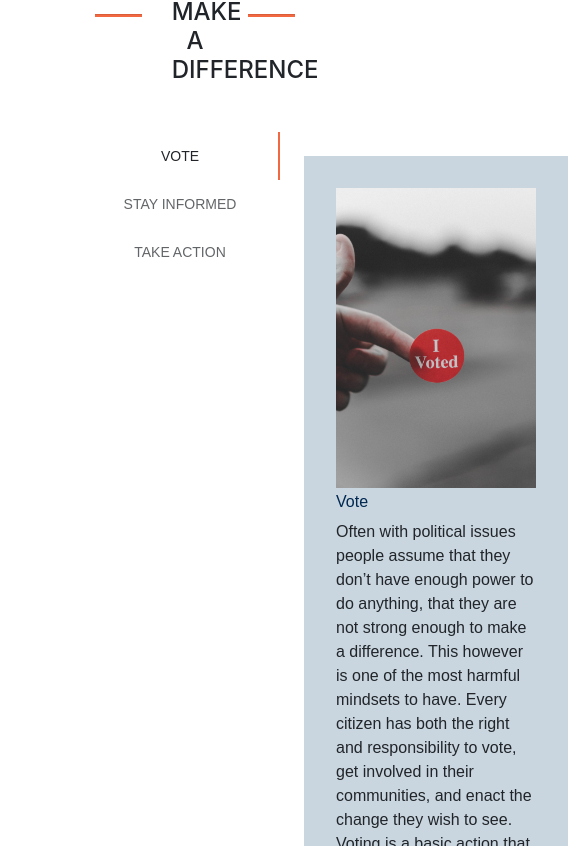
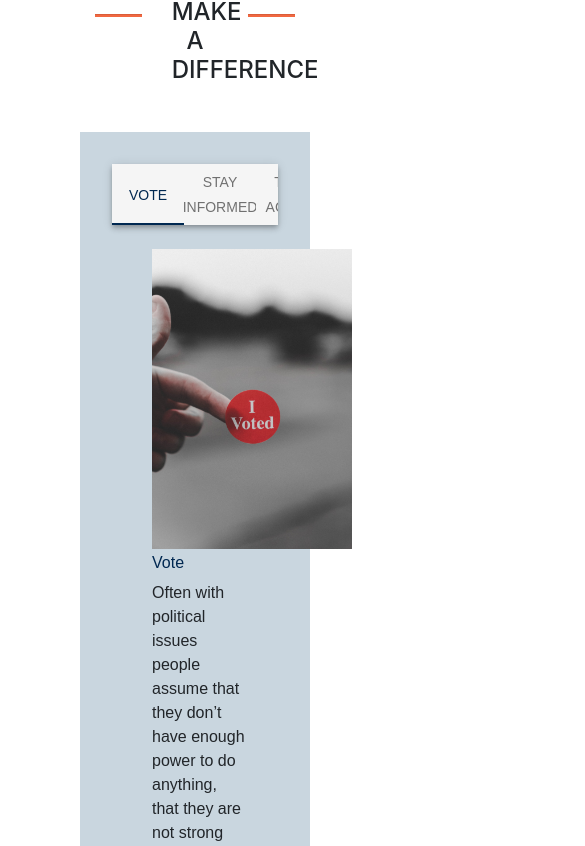
Before and after one commit to JhongHawan/CastAway, a React (Create React App) app in the folder frontend/: page / in a window 390 px wide. Shown: the part 678-1524 px from the top of the page, 585 px wide, since content can reach past the window. Built offline with nearby package versions, Linux system fonts and the light colour scheme; a web font is replaced by a local one.

Commit message:
mobile tabs for make a difference

```diff
--- a/frontend/src/components/CallToAction.js
+++ b/frontend/src/components/CallToAction.js
@@ -3,12 +3,35 @@ import React from 'react';
 import PropTypes from 'prop-types';
 // import Tabs from '@material-ui/core/Tabs';
 // import Tab from '@material-ui/core/Tab';
-import { Container, Box, Tabs, Tab, Typography } from '@material-ui/core';
+import { Container, Box, Tabs, Tab, Typography, AppBar, Grid } from '@material-ui/core';
 // import { useStyles } from './Theme';
 import { useStyles } from './Styles';
 
+import TabAction from './TabAction';
 
-import TabAction from './TabAction';
+import Hidden from '@material-ui/core/Hidden';
+
+import { useTheme } from '@material-ui/core';
+
+import { Col, Row } from 'react-bootstrap';
+
+
+// This function returns tabs for big screens
+function VerticalTab() {
+    const classes = useStyles();
+
+    const [value, setValue] = React.useState(0);
+
+    const handleChange = (event, newValue) => {
+        setValue(newValue);
+    }
+
+    function a11yProps(index) {
+        return {
+            id: `vertical-tab-${index}`,
+            'aria-controls': `vertical-tabpanel-${index}`,
+        };
+    }
 
     function TabPanel(props) {
         const { children, value, index, ...other } = props;
@@ -33,30 +56,12 @@ TabPanel.propTypes = {
         value: PropTypes.any.isRequired,
     };
 
-function a11yProps(index) {
-    return {
-        id: `vertical-tab-${index}`,
-        'aria-controls': `vertical-tabpanel-${index}`,
-    };
-}
-
-
-function CallToAction() {
-    const classes = useStyles();
-
-    const [value, setValue] = React.useState(0);
-
-    const handleChange = (event, newValue) => {
-        setValue(newValue);
-    };
 
     return (
-        <Container disableGutters>
-
-            <div className={classes.tabWrapper}>
+        <Container className={classes.tabWrapper}>
             <Tabs
                 orientation="vertical"
-                    variant="scrollable"
+                variant="fullWidth"
                 value={value}
                 onChange={handleChange}
                 aria-label="Vert Tabs"
@@ -66,21 +71,18 @@ function CallToAction() {
                 <Tab label="Stay Informed" {...a11yProps(1)} />
                 <Tab label="Take Action" {...a11yProps(2)} />
             </Tabs>
-
             <TabPanel value={value} index={0}>
                 <TabAction
                     caption="Vote"
                     img="./vote.jpg"
-                        description="Often with political issues people assume that they don’t have enough power to do anything, that they are not strong enough to make a difference. This however is one of the most harmful mindsets to have. Every citizen has both the right and responsibility to vote, get involved in their communities, and enact the change they wish to see. Voting is a basic action that allows every individual in the United States to express their personal opinion on issues they consider important to them.
-                    "
+                    description="Often with political issues people assume that they don’t have enough power to do anything, that they are not strong enough to make a difference. This however is one of the most harmful mindsets to have. Every citizen has both the right and responsibility to vote, get involved in their communities, and enact the change they wish to see. Voting is a basic action that allows every individual in the United States to express their personal opinion on issues they consider important to them."
                 />
             </TabPanel>
             <TabPanel value={value} index={1}>
                 <TabAction
                     caption="Stay Informed"
                     img="./informed.jpg"
-                        description="It doesn’t just end there. There are many more ways beyond just voting to get your voice heard. It is important to know what is going on in your community and ultimately your country. Staying up to date with news and policies allows for informed opinions that have more impact. On the other side of things, misinformation and fake news are both extremely dangerous and harmful when it comes to politics, society, and the ability for the public to make knowledgeable decisions.
-                "
+                    description="It doesn’t just end there. There are many more ways beyond just voting to get your voice heard. It is important to know what is going on in your community and ultimately your country. Staying up to date with news and policies allows for informed opinions that have more impact. On the other side of things, misinformation and fake news are both extremely dangerous and harmful when it comes to politics, society, and the ability for the public to make knowledgeable decisions. "
                 />
             </TabPanel>
             <TabPanel value={value} index={2}>
@@ -88,12 +90,158 @@ function CallToAction() {
                     caption="Take Action"
                     img="./call.jpg"
                     description="Individuals can also make a lot of impact by writing letters to public officials about issues that are important to them. Your congressmen all represent you, your voice. Shedding light on important topics and letting your representatives know ignites a conversation with endless possibilities.
-                It is your chance to make a change. No action is too small. It is time to stand up and fight for what is right, and give a platform to those who haven’t had access to it in the past.
-                "
+                    It is your chance to make a change. No action is too small. It is time to stand up and fight for what is right, and give a platform to those who haven’t had access to it in the past."
                 />
             </TabPanel>
+        </Container>
+    );
+}
 
+
+function MobileTabs() {
+    const classes = useStyles();
+
+    const theme = useTheme();
+    const [value, setValue] = React.useState(0);
+
+    const handleChange = (event, newValue) => {
+        setValue(newValue);
+    };
+
+    const handleChangeIndex = (index) => {
+        setValue(index);
+    };
+
+    function TabPanel(props) {
+        const { children, value, index, ...other } = props;
+
+        return (
+            <Typography
+                component="div"
+                role="tabpanel"
+                hidden={value !== index}
+                id={`full-width-tabpanel-${index}`}
+                aria-labelledby={`full-width-tab-${index}`}
+                {...other}
+            >
+                {value === index && <Box p={3}>{children}</Box>}
+            </Typography>
+        );
+    }
+
+    TabPanel.propTypes = {
+        children: PropTypes.node,
+        index: PropTypes.any.isRequired,
+        value: PropTypes.any.isRequired,
+    };
+
+    function a11yProps(index) {
+        return {
+            id: `full-width-tab-${index}`,
+            'aria-controls': `full-width-tabpanel-${index}`,
+        };
+    }
+
+    function MobileContent(props) {
+        return (
+            <Container className={classes.tabAction}>
+                <Row>
+                    <Col sm={12}>
+                        <Col>
+                            <Row>
+                                <img src={props.img} width="200px" />
+                            </Row>
+                            <Row>
+                                <h6 className={classes.featureSubheading}>
+                                    {props.caption}
+                                </h6>
+                            </Row>
+                        </Col>
+                    </Col>
+                    <Col sm={12}>
+                        <Col>
+                            <Row>
+                                <p>
+                                    {props.description}
+                                </p>
+                            </Row>
+                            <Row>
+                                <p>
+                                    Read More
+                                </p>
+                            </Row>
+                        </Col>
+                    </Col>
+                </Row>
+            </Container>
+        )
+
+    }
+
+    return (
+        <div className={classes.tabAction}>
+            <Container className={classes.callToActionPadding}>
+                <AppBar position="static" color="default">
+                    <Tabs
+                        value={value}
+                        onChange={handleChange}
+                        indicatorColor="primary"
+                        textColor="primary"
+                        variant="fullWidth"
+                        aria-label="call to action"
+                    >
+                        <Tab label="Vote" {...a11yProps(0)} />
+                        <Tab label="Stay Informed" {...a11yProps(1)} />
+                        <Tab label="Take Action" {...a11yProps(2)} />
+                    </Tabs>
+                </AppBar>
+
+                <TabPanel value={value} index={0} dir={theme.direction}>
+                    <MobileContent
+                        caption="Vote"
+                        img="./vote.jpg"
+                        description="Often with political issues people assume that they don’t have enough power to do anything, that they are not strong enough to make a difference. This however is one of the most harmful mindsets to have. Every citizen has both the right and responsibility to vote, get involved in their communities, and enact the change they wish to see. Voting is a basic action that allows every individual in the United States to express their personal opinion on issues they consider important to them."
+                    />
+                </TabPanel>
+                <TabPanel value={value} index={1} dir={theme.direction}>
+                    <MobileContent
+                        caption="Stay Informed"
+                        img="./informed.jpg"
+                        description="It doesn’t just end there. There are many more ways beyond just voting to get your voice heard. It is important to know what is going on in your community and ultimately your country. Staying up to date with news and policies allows for informed opinions that have more impact. On the other side of things, misinformation and fake news are both extremely dangerous and harmful when it comes to politics, society, and the ability for the public to make knowledgeable decisions. "
+                    />
+                </TabPanel>
+                <TabPanel value={value} index={2} dir={theme.direction}>
+                    <MobileContent
+                        caption="Take Action"
+                        img="./call.jpg"
+                        description="Individuals can also make a lot of impact by writing letters to public officials about issues that are important to them. Your congressmen all represent you, your voice. Shedding light on important topics and letting your representatives know ignites a conversation with endless possibilities.
+                    It is your chance to make a change. No action is too small. It is time to stand up and fight for what is right, and give a platform to those who haven’t had access to it in the past."
+                    />
+                </TabPanel>
+            </Container>
         </div>
+    )
+
+
+}
+
+
+function CallToAction() {
+    const classes = useStyles();
+
+
+    return (
+        <Container disableGutters>
+            {/* Hide component when screen small */}
+            <Hidden smDown>
+                <VerticalTab />
+            </Hidden>
+
+            {/* Hide component when screen small */}
+            <Hidden mdUp>
+                <MobileTabs />
+            </Hidden>
+
         </Container>
     )
 }
--- a/frontend/src/components/HomePage.js
+++ b/frontend/src/components/HomePage.js
@@ -13,13 +13,6 @@ import HomeFeatures from './HomeFeatures';
 function HomePage() {
     const classes = useStyles();
 
-    function MakeADifference() {
-        return(
-            <Box>
-
-            </Box>
-        )
-    }
 
 
     return (
@@ -31,7 +24,6 @@ function HomePage() {
                 <Divider title="MAKE A DIFFERENCE" />
                 <Box className={classes.callToAction}>
                     <CallToAction />
-
                 </Box>
             </Box>
 
--- a/frontend/src/components/Styles.js
+++ b/frontend/src/components/Styles.js
@@ -168,6 +168,9 @@ export const useStyles = makeStyles(theme => ({
         display: 'flex',
         // height: 224
     },
+    mobileTabWrapper: {
+        // width: 600
+    },
     callToAction: {
         padding: theme.spacing(5, 0, 0)
     },
```
Lines whose indentation alone changed are shown as unchanged.
